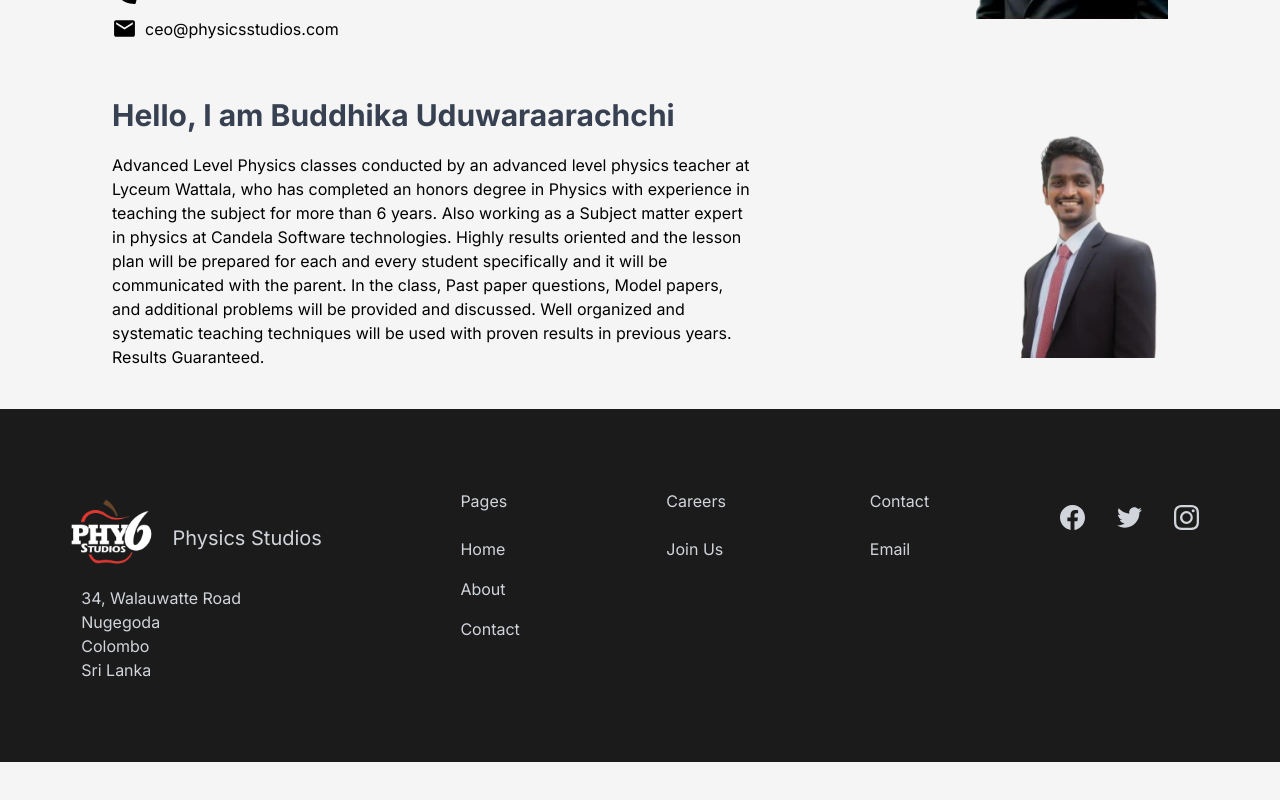
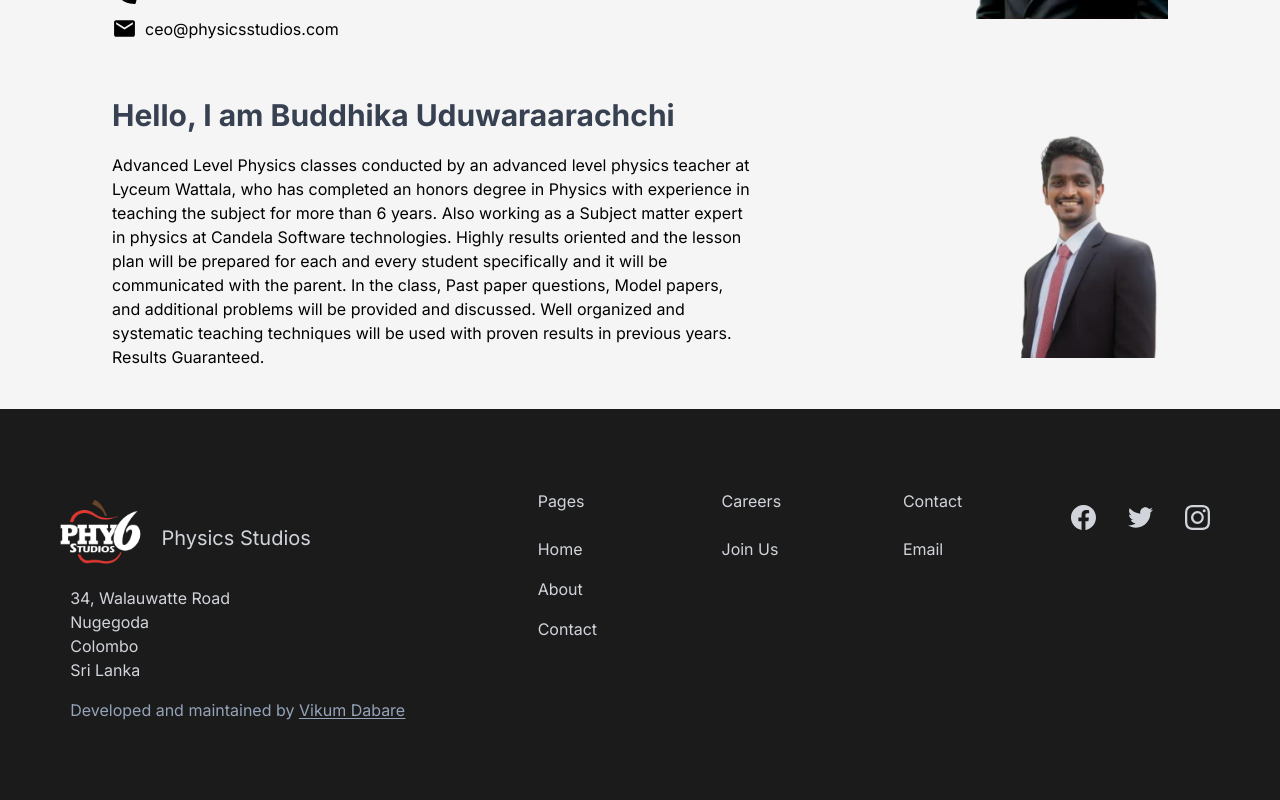
Before and after one commit to Vikum-AI/physics-studios, a Next.js app: page /about in a window 1280 px wide. Shown: the part 1176-1976 px from the top of the page. Before the commit the page ends 1938 px from the top, so only its background shows below. Built offline with nearby package versions, Linux system fonts and the light colour scheme; no server answers.

Commit message:
Add Developed by to footer

```diff
--- a/widgets/footer/Footer.tsx
+++ b/widgets/footer/Footer.tsx
@@ -23,8 +23,16 @@ export default function Footer() {
         <div className="w-[80%] ml-4 hidden sm:flex">
           <p>
             {" "}
-            34, Walauwatte Road <br /> Nugegoda <br /> Colombo <br /> Sri Lanka
+            34, Walauwatte Road <br /> Nugegoda <br /> Colombo <br /> Sri Lanka{" "}
           </p>
+        </div>
+        <div className="m-4 text-slate-400">
+          Developed and maintained by{" "}
+          <span className="underline underline-offset-2">
+            <Link href="mailto:vikumdabare@gmail.com" className="underline">
+              Vikum Dabare
+            </Link>
+          </span>
         </div>
       </div>
       <div className="hidden md:flex flex-col">
```
